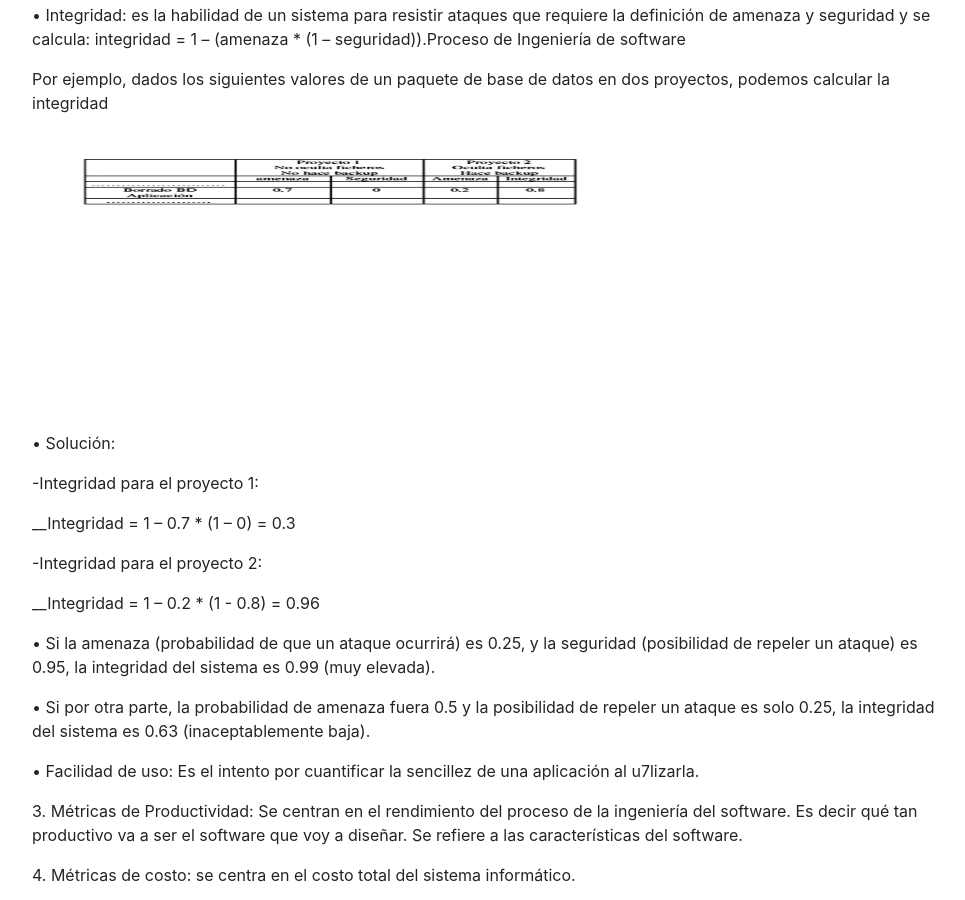
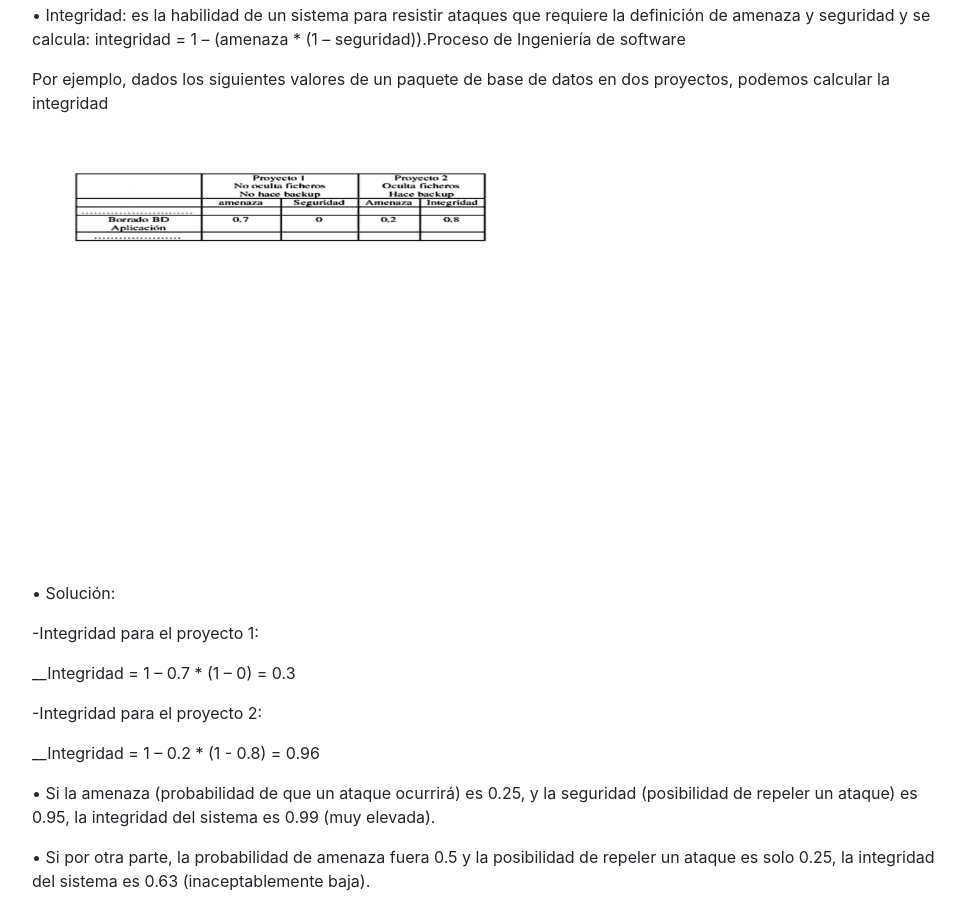
Before and after one commit to Christian20b/Christian20b.github.io, a website with bundled scripts: page index.html in a window 1280 px wide. Shown: the part 6212-7112 px from the top of the page, without its empty margins (288-1253 px from the left). Built offline with nearby package versions, Linux system fonts and the light colour scheme; files whose address does not match are found by name; a web font is replaced by a local one.

Commit message:
Update index.html

```diff
--- a/index.html
+++ b/index.html
@@ -217,7 +217,7 @@
               <p>•  Facilidad de Mantenimiento: es la sencillez con que un programa puede corregirse si se encuentra un error, al adaptarse si su entorno cambio o mejorar si el cliente cambia los requisitos y se mide en forma indirecta en TMC (Tiempo Medio de Cambio).</p>
               <p>•  Integridad: es la habilidad de un sistema para resistir ataques que requiere la definición de amenaza y seguridad y se calcula: integridad = 1 – (amenaza * (1 – seguridad)).Proceso de Ingeniería de software</p>
               <p>Por ejemplo, dados los siguientes valores de un paquete de base de datos en dos proyectos, podemos calcular la integridad</p>
-              <img src="img/Métricas.jpg" width="600" height="300">
+              <img src="img/Métricas.jpg" width="500" height="450">
               <p>•  Solución:</p>
               <p>-Integridad para el proyecto 1:</p>
               <p>__Integridad = 1 – 0.7 * (1 – 0) = 0.3</p>
```
